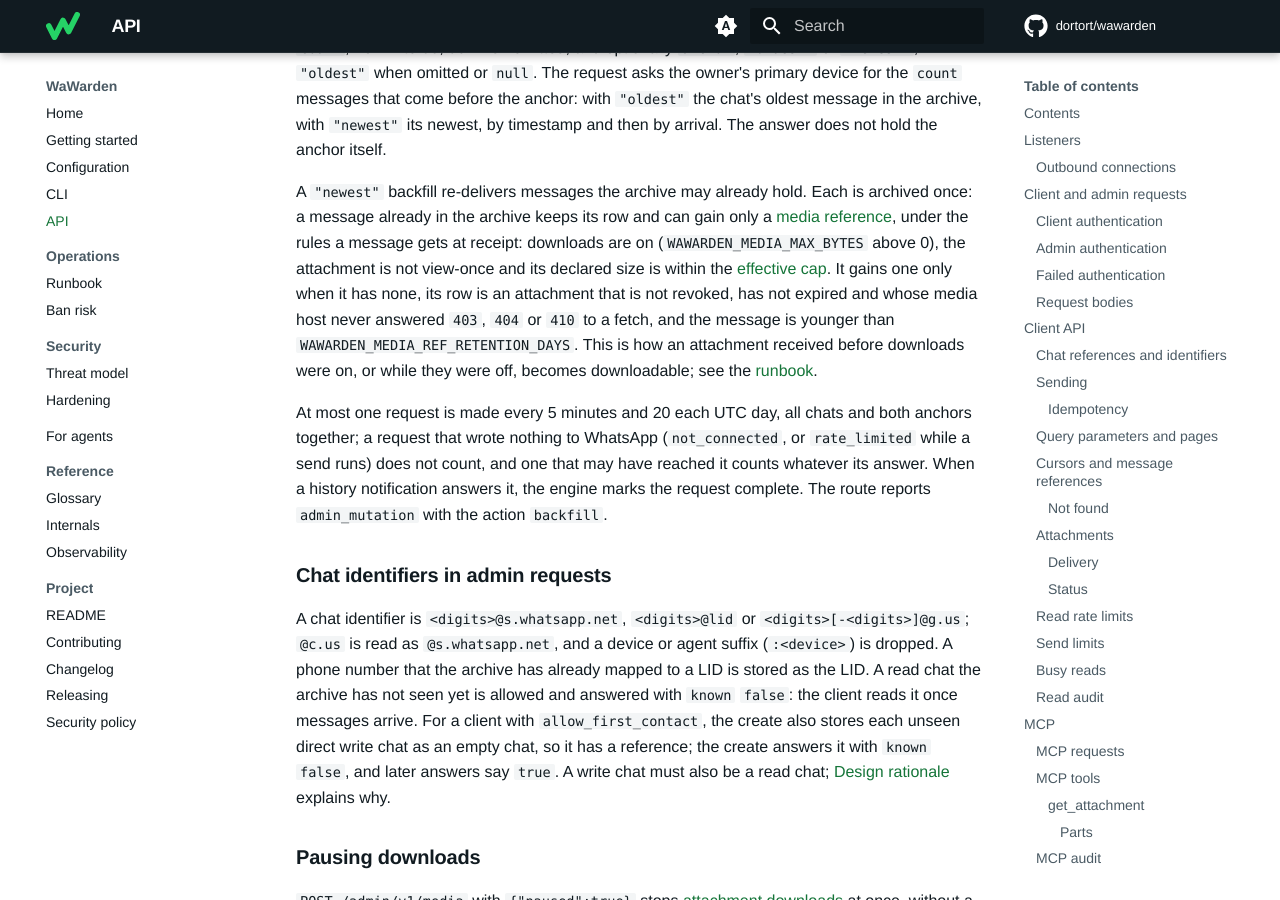
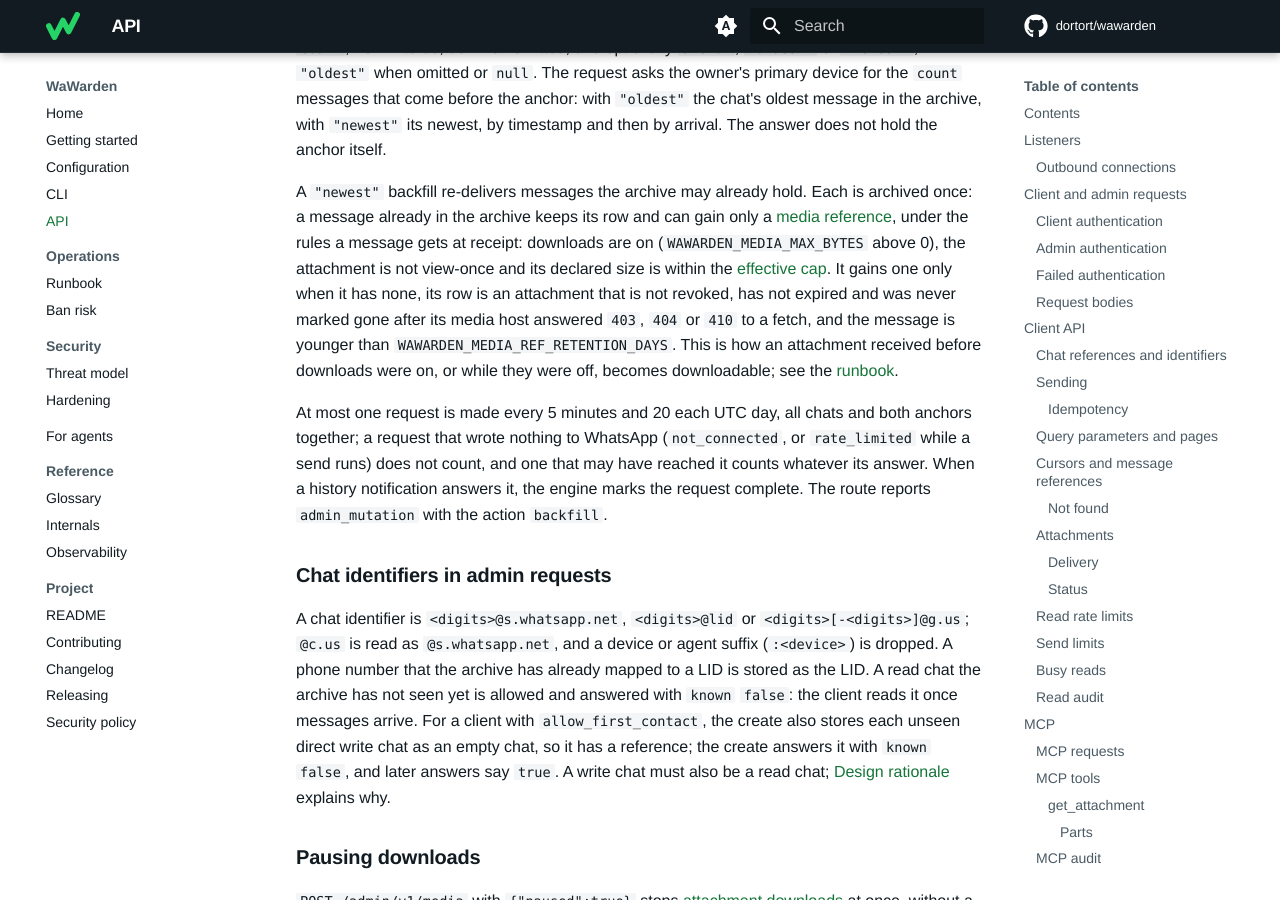
Before and after one commit to dortort/wawarden, an MkDocs documentation site: the page built from docs/api.md, in a window 1280 px wide and 900 px high, scrolled down 32811 px. Built offline with MkDocs 1.6.1 and Material for MkDocs 9.7.7, drawn with Linux system fonts in a browser that asks for light colours; comment, search, counter and statistics services are not loaded.

Commit message:
docs: name the gone mark as the condition a re-delivery checks
The mark exists from v1.3.0 on, so the rule is that the attachment was never
marked gone, not that its media host never answered 403, 404 or 410: an
answer under an earlier release left no lasting mark.

Co-Authored-By: Claude Opus 5.5 <noreply@anthropic.com>
Co-Authored-By: Claude Fable 5.1 <noreply@anthropic.com>

```diff
--- a/docs/api.md
+++ b/docs/api.md
@@ -1226,9 +1226,9 @@ only a [media reference](internals.md#media-reference), under the rules a
 message gets at receipt: downloads are on (`WAWARDEN_MEDIA_MAX_BYTES` above
 0), the attachment is not view-once and its declared size is within the
 [effective cap](#attachments). It gains one only when it has none, its row is
-an attachment that is not revoked, has not expired and whose media host never
-answered `403`, `404` or `410` to a fetch, and the message is younger than
-`WAWARDEN_MEDIA_REF_RETENTION_DAYS`. This is how an attachment received
+an attachment that is not revoked, has not expired and was never marked gone
+after its media host answered `403`, `404` or `410` to a fetch, and the
+message is younger than `WAWARDEN_MEDIA_REF_RETENTION_DAYS`. This is how an attachment received
 before downloads were on, or while they were off, becomes downloadable; see
 the [runbook](runbook.md#other-incidents).
 
```
Also changed, not shown: CHANGELOG.md (+2 -2 lines), docs/runbook.md (+2 -2 lines).
